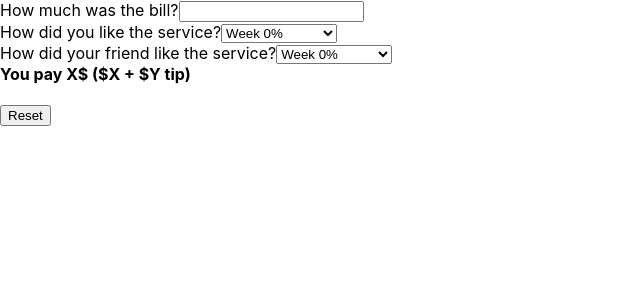
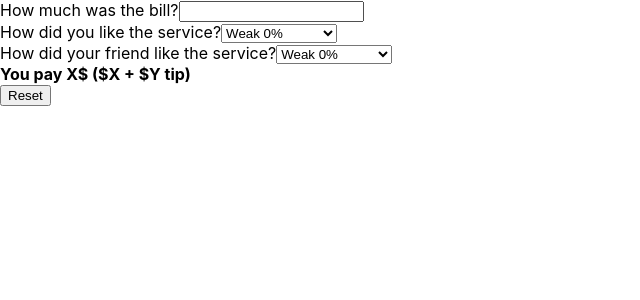
Before and after one commit to meljaszuk/react-tip-calculator, a React (Create React App) app: page / in a window 1280 px wide. Shown: the top 300 px of the page, without its empty margins (0-640 px from the left). Built offline with nearby package versions, Linux system fonts and the light colour scheme.

Commit message:
component created

```diff
--- a/src/App.js
+++ b/src/App.js
@@ -1,61 +1,68 @@
-import logo from './logo.svg';
-import './App.css';
+import React from 'react';
 
 function App() {
   return (
     <form>
-      <label for="amount">
-        How much was the bill?
-      </label>
+      <BillAmount />
+      <YourTip />
+      <FriendsTip />
+      <FinalAmount />
+      <Button />
+    </form>
+  );
+}
 
-      <input
-        type="text"
-        name="amount"
-        id="amunt"
-        required
-      ></input>
+export default App;
 
-      <br></br>
+function BillAmount() {
+  return (
+    <div>
+      <label htmlFor="amount">How much was the bill?</label>
+      <input type="text" name="amount" id="amount" required />
+    </div>
+  );
+}
 
-      <label for="you">
-        How did you like the service?
-      </label>
-
+function YourTip() {
+  return (
+    <div>
+      <label htmlFor="you">How did you like the service?</label>
       <select name="you" id="you">
-        <option value="0">Week 0%</option>
+        <option value="0">Weak 0%</option>
         <option value="1">Average 5%</option>
         <option value="2">Good 10%</option>
         <option value="3">Very Good 15%</option>
         <option value="4">Amazing 20%</option>
       </select>
+    </div>
+  );
+}
 
-      <br></br>
-
-      <label for="friend">
-        How did your friend like the service?
-      </label>
-
-      <select name="friend" id="you">
-        <option value="0">Week 0%</option>
+function FriendsTip() {
+  return (
+    <div>
+      <label htmlFor="friend">How did your friend like the service?</label>
+      <select name="friend" id="friend">
+        <option value="0">Weak 0%</option>
         <option value="1">Average 5%</option>
         <option value="2">Good 10%</option>
         <option value="3">Very Good 15%</option>
         <option value="4">Amazing 20%</option>
       </select>
-
-      <br></br>
-
-      <div>
-        <strong>You pay X$ ($X + $Y tip)</strong>
-      </div>
-
-      <br></br>
-
-      <button>
-        Reset
-      </button>
-    </form>
+    </div>
   );
 }
 
-export default App;
+function FinalAmount() {
+  return (
+    <div>
+      <strong>You pay X$ ($X + $Y tip)</strong>
+    </div>
+  );
+}
+
+function Button() {
+  return (
+    <button type="reset">Reset</button>
+  );
+}
```
